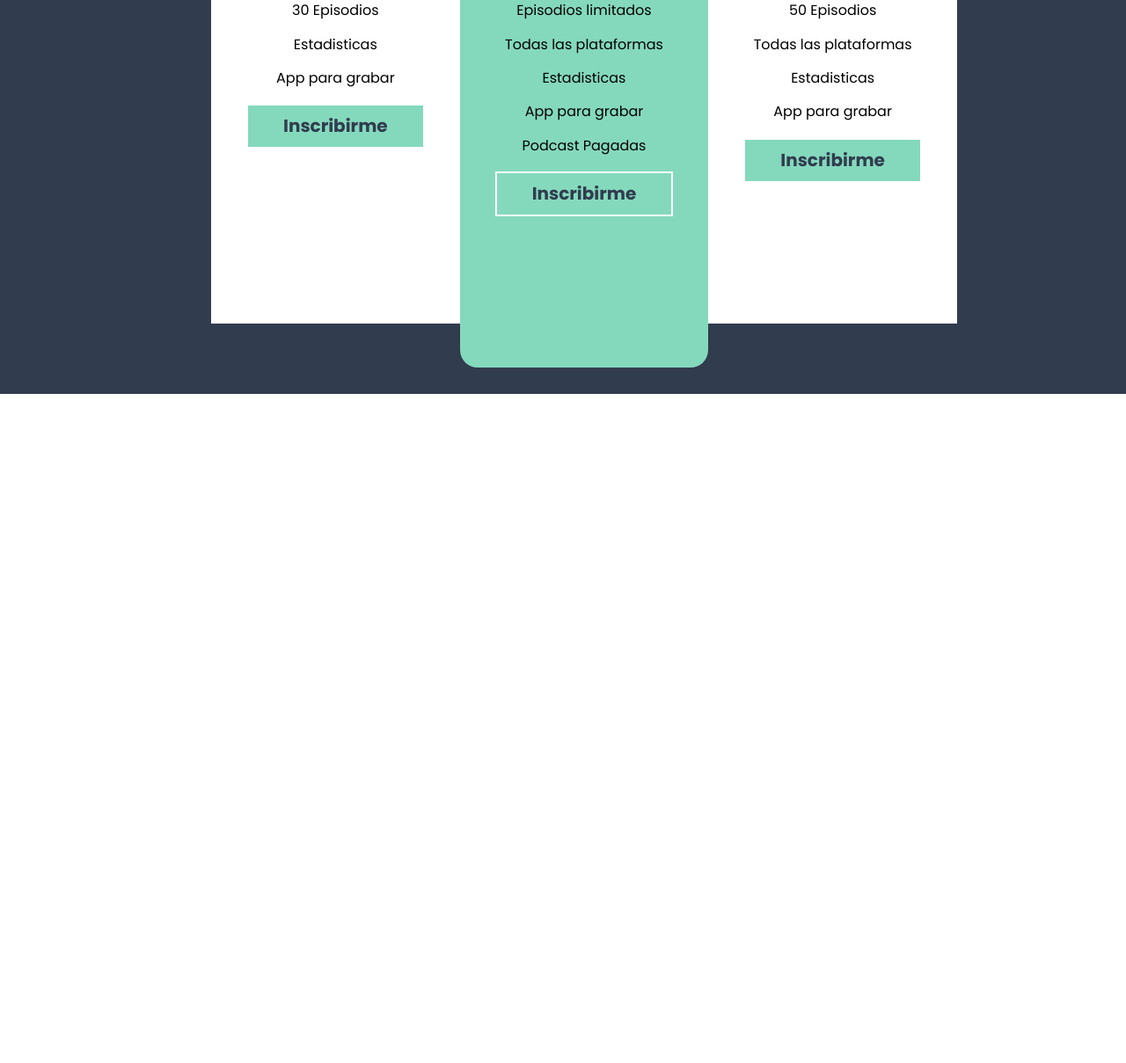
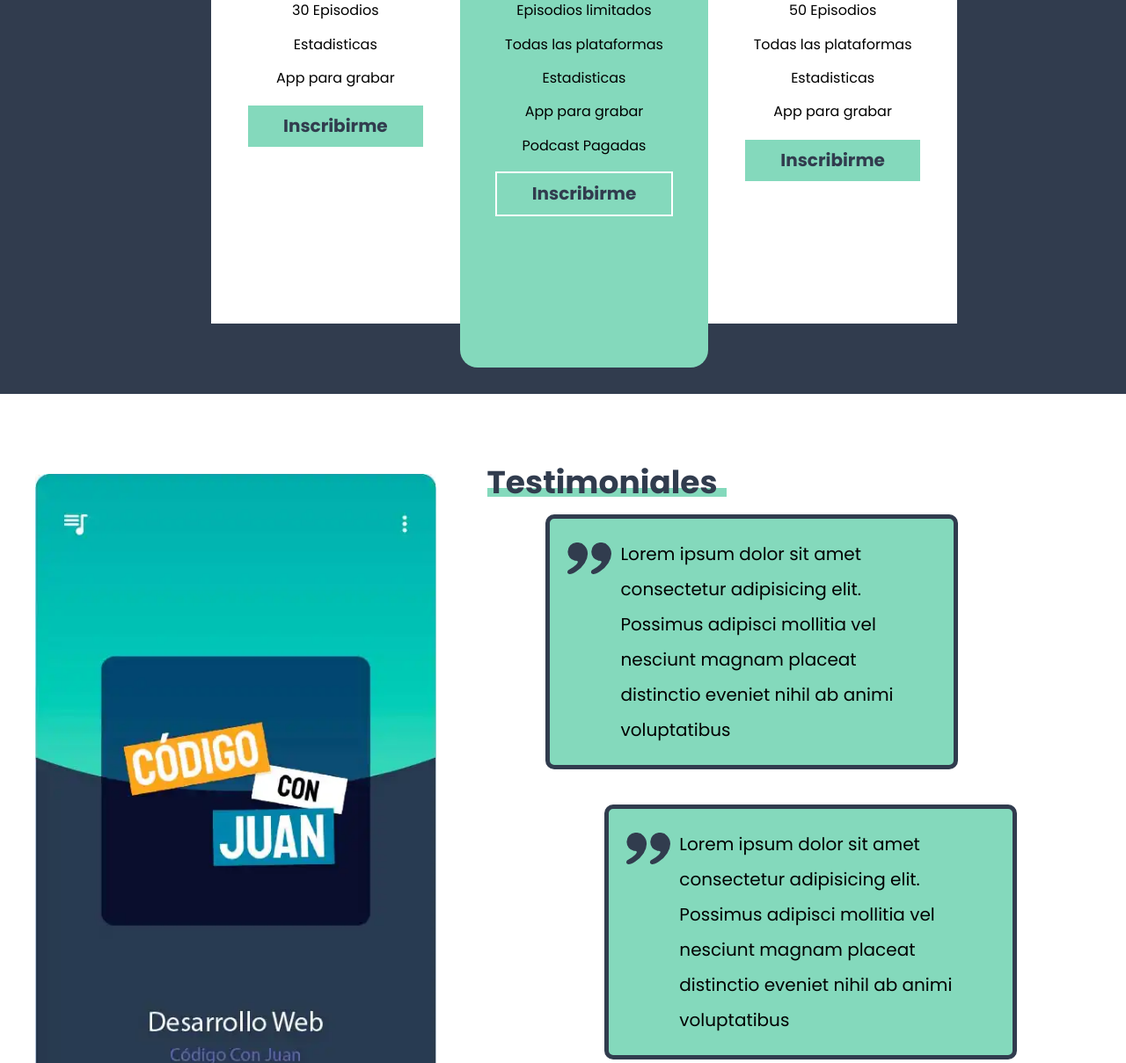
Before and after one commit to BterceroIII/PagePodCast, a website: page index.html in a window 1280 px wide. Shown: the part 3971-5180 px from the top of the page at 88% size. Before the commit the page ends 4419 px from the top, so only its background shows below. Drawn offline with Linux system fonts and the light colour scheme.

Commit message:
added testimoniales section, and styles

```diff
--- a/index.html
+++ b/index.html
@@ -111,5 +111,25 @@
         </div>
     </section>
 
+    <sectiom class=" seccion testimoniales contenedor">
+        <div class="imagen">
+            <img src="build/img/app.webp" alt="imagen app">
+        </div>
+
+        <div class="contenido contenedor">
+            <h2>Testimoniales</h2>
+
+            <div class="testimonial">
+                <p>Lorem ipsum dolor sit amet consectetur adipisicing elit. Possimus adipisci mollitia vel nesciunt magnam placeat distinctio eveniet nihil ab animi voluptatibus</p>
+            </div>
+            <div class="testimonial">
+                <p>Lorem ipsum dolor sit amet consectetur adipisicing elit. Possimus adipisci mollitia vel nesciunt magnam placeat distinctio eveniet nihil ab animi voluptatibus</p>
+            </div>
+            <div class="testimonial">
+                <p>Lorem ipsum dolor sit amet consectetur adipisicing elit. Possimus adipisci mollitia vel nesciunt magnam placeat distinctio eveniet nihil ab animi voluptatibus</p>
+            </div>
+        </div>
+    </sectiom>
+
 </body>
 </html>
--- a/src/scss/UI/_index.scss
+++ b/src/scss/UI/_index.scss
@@ -3,7 +3,7 @@
 @forward 'beneficioPodcast';
 @forward 'estadistica';
 @forward 'planes';
-
+@forward 'testimoniales';
 
 
 
--- /dev/null
+++ b/src/scss/UI/_testimoniales.scss
@@ -0,0 +1,68 @@
+@use 'base/variables' as v;
+@use 'base/mixins' as m;
+
+.testimoniales {
+    @include m.tablet {
+        @include m.grid(5, 4rem);
+        align-items: center;
+
+        .imagen {
+            grid-column: 1/3;
+        }
+
+        .contenido {
+            grid-column: 3/6;
+        }
+    }
+
+    h2 {
+        @include m.headingBorder(v.$secundario, v.$primario);
+    }
+}
+
+.contenido {
+    .testimonial {
+        background-color: v.$primario;
+        border: .5rem solid v.$secundario;
+        margin-bottom: 4rem;
+        padding: 2rem;
+        border-radius: 1rem;
+        position: relative;
+
+        @include m.tablet {
+            max-width: 70%;
+
+            &:nth-child(2) {
+                margin-left: 10%;
+            }
+
+            &:nth-child(3) {
+                margin-left: 20%;
+            }
+
+            &:nth-child(4) {
+                margin-left: 30%;
+            }
+        }
+
+        &::before {
+            content: '';
+            display: block;
+            width: 5rem;
+            height: 5rem;
+            background-image: url(../img/comilla.svg);
+            background-repeat: no-repeat;
+            background-position: center;
+            position: absolute;
+        }
+
+        &:last-child {
+            margin-bottom: 0;
+        }
+
+        p {
+            margin: 0;
+            padding-left: 6rem;
+        }
+    }
+}
```
Also changed, not shown: build/css/app.css, 1 other file.
